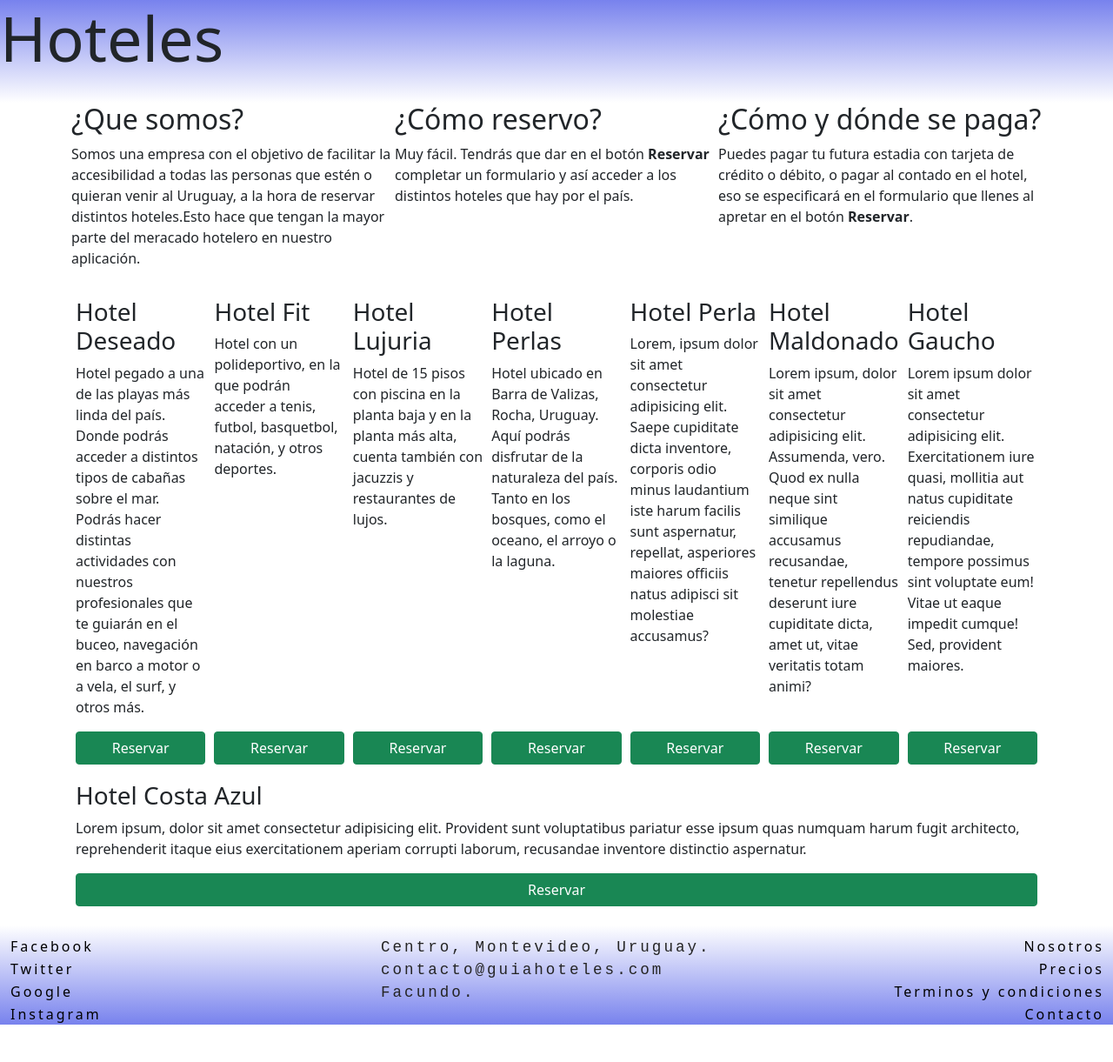
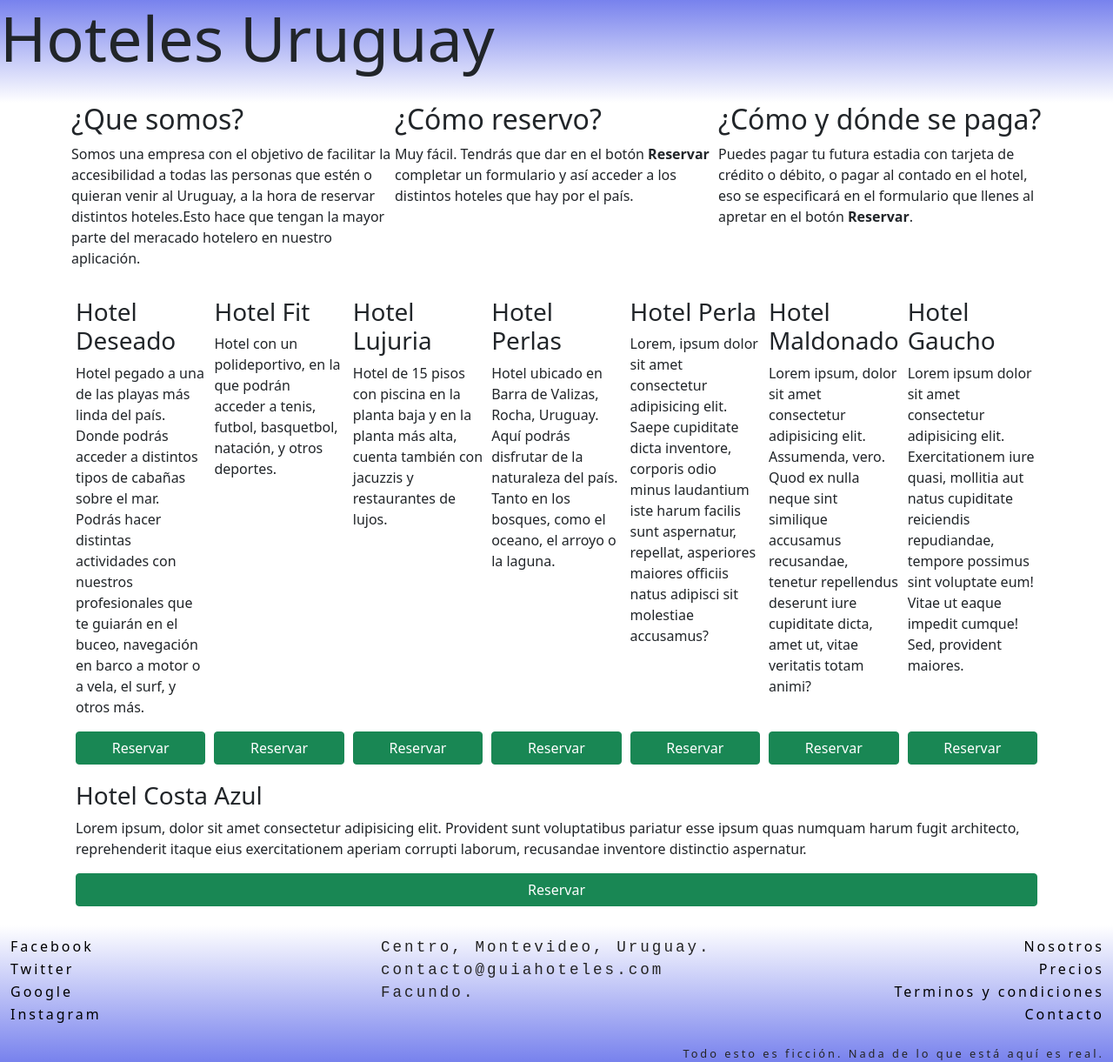
Before and after one commit to facundovacani/Hoteles-Uruguay, a website: page index.html in a window 1280 px wide. Shown: the whole page at 87% size. Before the commit the page ends 1178 px from the top, so only its background shows below. Drawn offline with nearby package versions, Linux system fonts and the light colour scheme.

Commit message:
Cambios en el html y css

```diff
--- a/css/main.css
+++ b/css/main.css
@@ -49,3 +49,8 @@ address{
     width: 100%;
 
 }
+
+article{
+    font-size: 80%;
+    text-align: right;
+}
--- a/index.html
+++ b/index.html
@@ -15,7 +15,7 @@
 
 <body>
     <header class="jumbotron">
-        <h1 class="display-2">Hoteles</h1>
+        <h1 class="display-2">Hoteles Uruguay</h1>
 
         <nav>
         </nav>
@@ -219,6 +219,10 @@
                 <a href="">Contacto</a>
             </div>
         </div>
+        <br>
+        <article>
+            <span>Todo esto es ficción. Nada de lo que está aquí es real. </span>
+        </article>
 
     </footer>
 
```
